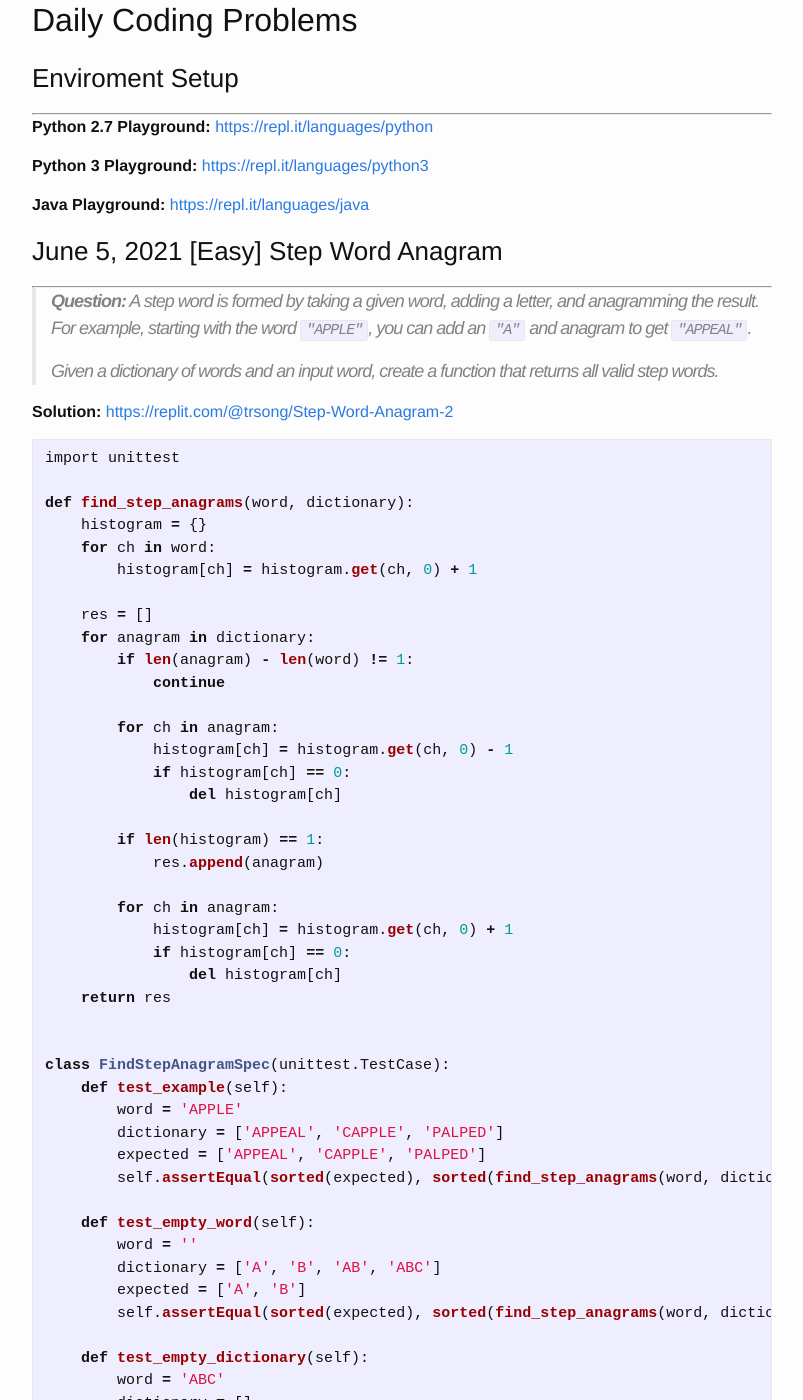
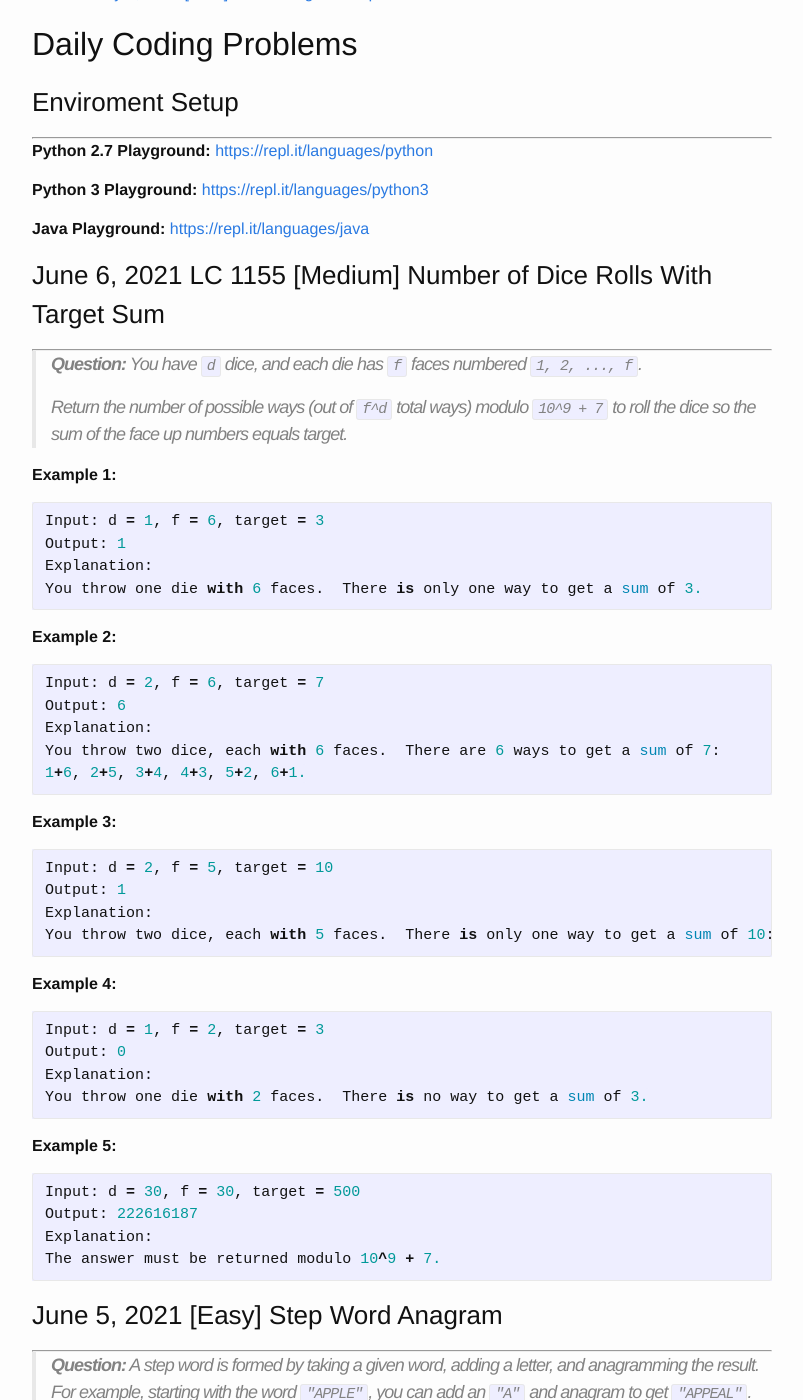
Before and after one commit to trsong/trsong.github.io, a Jekyll site: the page built from _posts/2021-05-01-DailyQuestionsMay.md, in a window 1280 px wide and 1400 px high, scrolled down 1131 px. Shown: the whole window, without its empty margins (238-1041 px from the left). Built offline with Jekyll 4.4.1, drawn with Linux system fonts in a browser that asks for light colours; some of the changed text lies outside the part shown.

Commit message:
Add June 6 question

````diff
--- a/_posts/2021-05-01-DailyQuestionsMay.md
+++ b/_posts/2021-05-01-DailyQuestionsMay.md
@@ -17,6 +17,56 @@ categories: Python/Java
 **Python 3 Playground:** [https://repl.it/languages/python3](https://repl.it/languages/python3)
 
 **Java Playground:** [https://repl.it/languages/java](https://repl.it/languages/java)
+
+
+
+### June 6, 2021 LC 1155 \[Medium\] Number of Dice Rolls With Target Sum
+---
+> **Question:** You have `d` dice, and each die has `f` faces numbered `1, 2, ..., f`.
+>
+> Return the number of possible ways (out of `f^d` total ways) modulo `10^9 + 7` to roll the dice so the sum of the face up numbers equals target.
+
+
+**Example 1:**
+```py
+Input: d = 1, f = 6, target = 3
+Output: 1
+Explanation:
+You throw one die with 6 faces.  There is only one way to get a sum of 3.
+```
+
+**Example 2:**
+```py
+Input: d = 2, f = 6, target = 7
+Output: 6
+Explanation:
+You throw two dice, each with 6 faces.  There are 6 ways to get a sum of 7:
+1+6, 2+5, 3+4, 4+3, 5+2, 6+1.
+```
+
+**Example 3:**
+```py
+Input: d = 2, f = 5, target = 10
+Output: 1
+Explanation:
+You throw two dice, each with 5 faces.  There is only one way to get a sum of 10: 5+5.
+```
+
+**Example 4:**
+```py
+Input: d = 1, f = 2, target = 3
+Output: 0
+Explanation:
+You throw one die with 2 faces.  There is no way to get a sum of 3.
+```
+
+**Example 5:**
+```py
+Input: d = 30, f = 30, target = 500
+Output: 222616187
+Explanation:
+The answer must be returned modulo 10^9 + 7.
+```
 
 
 ### June 5, 2021 \[Easy\] Step Word Anagram
````
